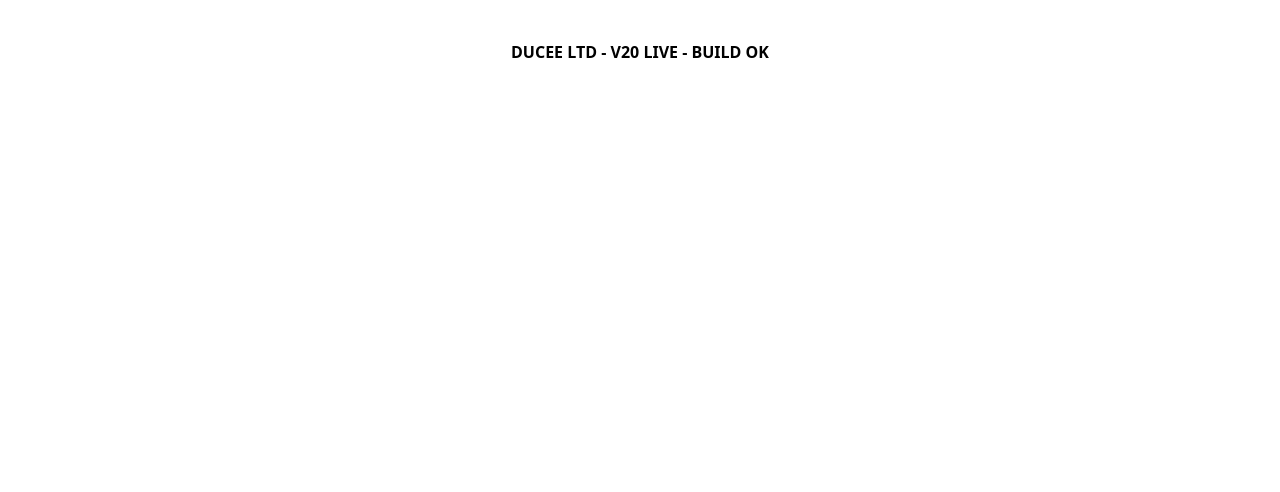
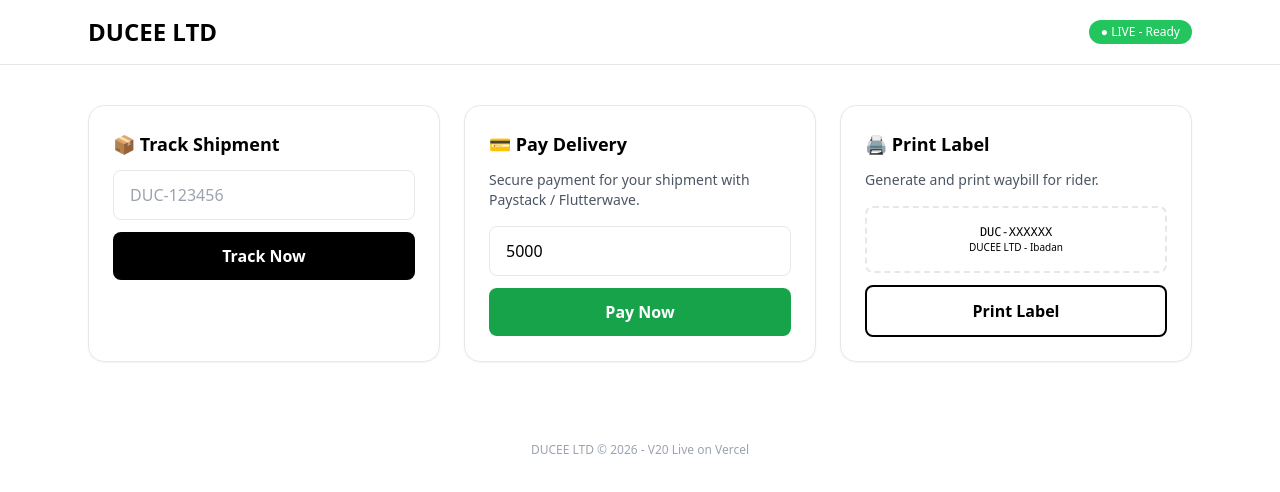
Before and after one commit to DUCEE-LTD/nextjs-boilerplate, a Next.js app: page / in a window 1280 px wide. Shown: the top 492 px of the page. Built offline with nearby package versions, Linux system fonts and the light colour scheme.

Commit message:
Refactor page component to include tracking and payment

```diff
--- a/app/page.tsx
+++ b/app/page.tsx
@@ -1 +1,91 @@
-export default function Page(){return <div style={{padding:40,textAlign:"center",fontWeight:900}}>DUCEE LTD - V20 LIVE - BUILD OK</div>;}
+"use client";
+import { useState } from "react";
+
+export default function Home() {
+  const [trackId, setTrackId] = useState("");
+  const [status, setStatus] = useState<any>(null);
+
+  const handleTrack = () => {
+    if (!trackId) return alert("Enter tracking ID");
+    setStatus({
+      id: trackId,
+      from: "Lagos",
+      to: "Ibadan",
+      status: "In Transit - Oyo Hub",
+      date: new Date().toLocaleDateString(),
+    });
+  };
+
+  const handlePay = () => {
+    alert(`Payment initiated for ${trackId || "DUCEE shipment"} - Paystack Flutterwave ready to connect`);
+  };
+
+  const handlePrint = () => {
+    window.print();
+  };
+
+  return (
+    <main className="min-h-screen bg-white text-black">
+      {/* Header */}
+      <header className="border-b sticky top-0 bg-white z-10">
+        <div className="max-w-6xl mx-auto px-6 py-4 flex justify-between items-center">
+          <h1 className="text-2xl font-black">DUCEE LTD</h1>
+          <span className="text-xs bg-green-500 text-white px-3 py-1 rounded-full">● LIVE - Ready</span>
+        </div>
+      </header>
+
+      <div className="max-w-6xl mx-auto px-6 py-10 grid md:grid-cols-3 gap-6">
+        {/* Track */}
+        <div className="border rounded-2xl p-6 shadow-sm">
+          <h2 className="font-bold text-lg mb-3">📦 Track Shipment</h2>
+          <input
+            value={trackId}
+            onChange={(e) => setTrackId(e.target.value)}
+            placeholder="DUC-123456"
+            className="w-full border rounded-lg px-4 py-3 mb-3 outline-none focus:ring-2 focus:ring-black"
+          />
+          <button onClick={handleTrack} className="w-full bg-black text-white rounded-lg py-3 font-bold">
+            Track Now
+          </button>
+          {status && (
+            <div className="mt-4 p-4 bg-gray-50 rounded-lg text-sm">
+              <p><b>ID:</b> {status.id}</p>
+              <p><b>Route:</b> {status.from} → {status.to}</p>
+              <p><b>Status:</b> {status.status}</p>
+              <p><b>Date:</b> {status.date}</p>
+            </div>
+          )}
+        </div>
+
+        {/* Pay */}
+        <div className="border rounded-2xl p-6 shadow-sm">
+          <h2 className="font-bold text-lg mb-3">💳 Pay Delivery</h2>
+          <p className="text-sm text-gray-600 mb-4">Secure payment for your shipment with Paystack / Flutterwave.</p>
+          <div className="space-y-3">
+            <input placeholder="Amount NGN" className="w-full border rounded-lg px-4 py-3" defaultValue="5000" />
+            <button onClick={handlePay} className="w-full bg-green-600 text-white rounded-lg py-3 font-bold">
+              Pay Now
+            </button>
+          </div>
+        </div>
+
+        {/* Print */}
+        <div className="border rounded-2xl p-6 shadow-sm">
+          <h2 className="font-bold text-lg mb-3">🖨️ Print Label</h2>
+          <p className="text-sm text-gray-600 mb-4">Generate and print waybill for rider.</p>
+          <div className="p-4 border-dashed border-2 rounded-lg mb-3 text-center">
+            <p className="font-mono text-xs">{trackId || "DUC-XXXXXX"}</p>
+            <p className="text-[10px]">DUCEE LTD - Ibadan</p>
+          </div>
+          <button onClick={handlePrint} className="w-full bg-white border-2 border-black rounded-lg py-3 font-bold">
+            Print Label
+          </button>
+        </div>
+      </div>
+
+      <footer className="text-center text-xs text-gray-400 py-10">
+        DUCEE LTD © 2026 - V20 Live on Vercel
+      </footer>
+    </main>
+  );
+}
```
